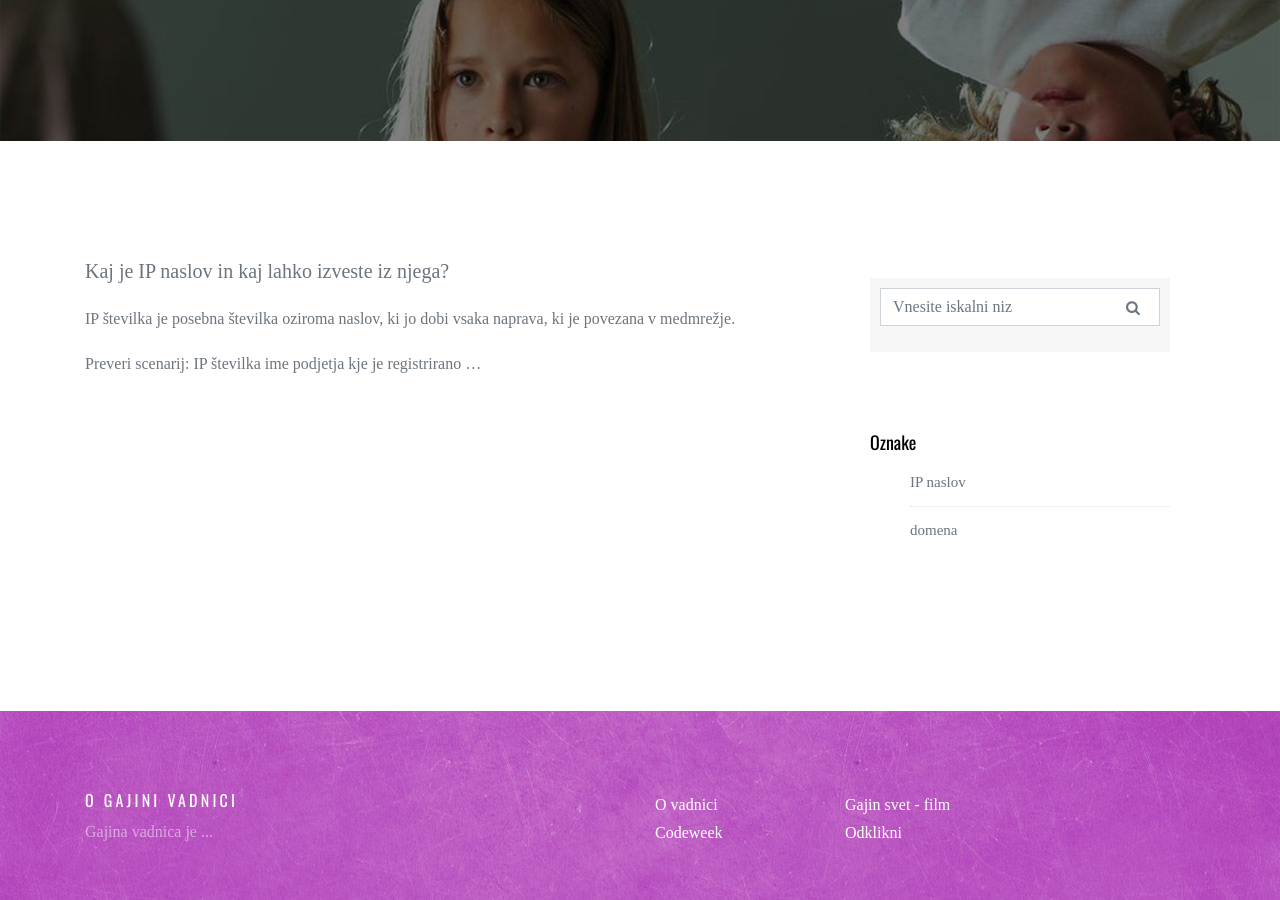
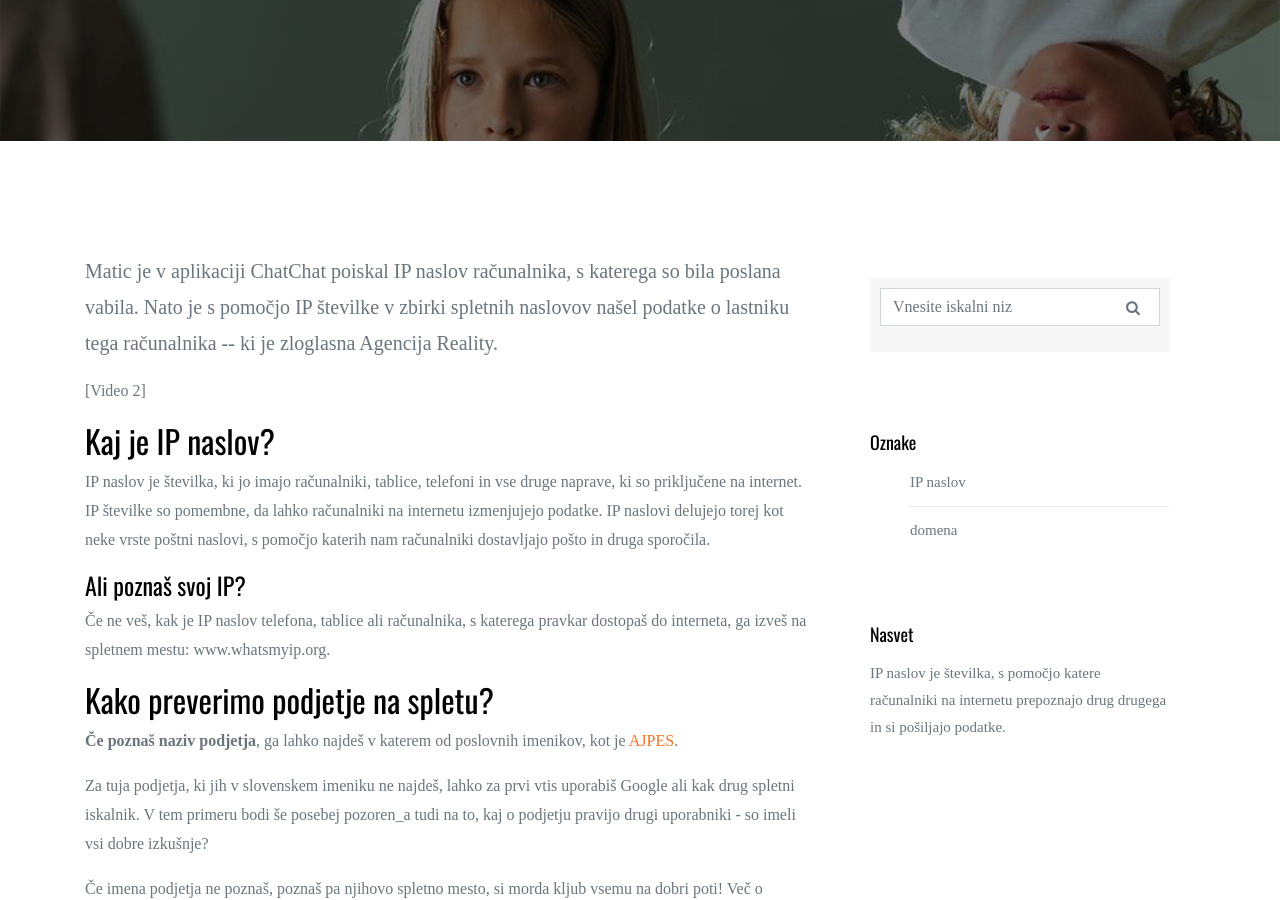
Before and after one commit to codeweeksi/gajin-svet, a Jekyll site: the page built from _posts/2018-07-02-druga-lekcija.md, in a window 1280 px wide and 900 px high, scrolled down 409 px. Built offline with Jekyll 4.4.1, drawn with Linux system fonts in a browser that asks for light colours; some web fonts are replaced; comment, search, counter and statistics services are not loaded; some of the changed text lies outside the part shown.

Commit message:
edited text

```diff
--- a/_posts/2018-07-02-druga-lekcija.md
+++ b/_posts/2018-07-02-druga-lekcija.md
@@ -3,14 +3,26 @@ layout: post
 title:  "Kako je Matic odkril lokacijo hiše Ob progi 10?"
 date:   2018-07-02 18:00:02 +0200
 tags: [IP naslov, domena]
-excerpt: Kaj je IP naslov in kaj lahko izveste iz njega?
-special_tip:
+excerpt: Matic je v aplikaciji ChatChat poiskal IP naslov računalnika, s katerega so bila poslana vabila. Nato je s pomočjo IP številke v zbirki spletnih naslovov našel podatke o lastniku tega računalnika -- ki je zloglasna Agencija Reality.
+special_tip: IP naslov je številka, s pomočjo katere računalniki na internetu prepoznajo drug drugega in si pošiljajo podatke.
 ---
 
-IP številka je posebna številka oziroma naslov, ki jo dobi vsaka naprava, ki je povezana v medmrežje.
+[Video 2]
 
-Preveri scenarij:
-IP številka
-ime podjetja
-kje je registrirano
-…
+## Kaj je IP naslov?
+IP naslov je številka, ki jo imajo računalniki, tablice, telefoni in vse druge naprave, ki so priključene na internet. IP številke so pomembne, da lahko računalniki na internetu izmenjujejo podatke. IP naslovi delujejo torej kot neke vrste poštni naslovi, s pomočjo katerih nam računalniki dostavljajo pošto in druga sporočila.
+
+#### Ali poznaš svoj IP?
+Če ne veš, kak je IP naslov telefona, tablice ali računalnika, s katerega pravkar dostopaš do interneta, ga izveš na spletnem mestu: www.whatsmyip.org.
+
+## Kako preverimo podjetje na spletu?
+**Če poznaš naziv podjetja**, ga lahko najdeš v katerem od poslovnih imenikov, kot je <a href="https://www.ajpes.si/" target="blank">AJPES</a>.
+
+Za tuja podjetja, ki jih v slovenskem imeniku ne najdeš, lahko za prvi vtis uporabiš Google ali kak drug spletni iskalnik. V tem primeru bodi še posebej pozoren_a tudi na to, kaj o podjetju pravijo drugi uporabniki - so imeli vsi dobre izkušnje?
+
+Če imena podjetja ne poznaš, poznaš pa njihovo spletno mesto, si morda kljub vsemu na dobri poti! Več o podjetju ali osebi, ki je registrirala spletni naslov, lahko izveš v zbirki podatkov o spletnih domenah <a href="https://www.register.si/" target="blank"> WHOIS</a>.
+
+
+---
+## Izziv
+Znaš ugotoviti, kdo je lastnik domene, na kateri se nahaja spletno mesto Instituta Jožef Stefan?
```
